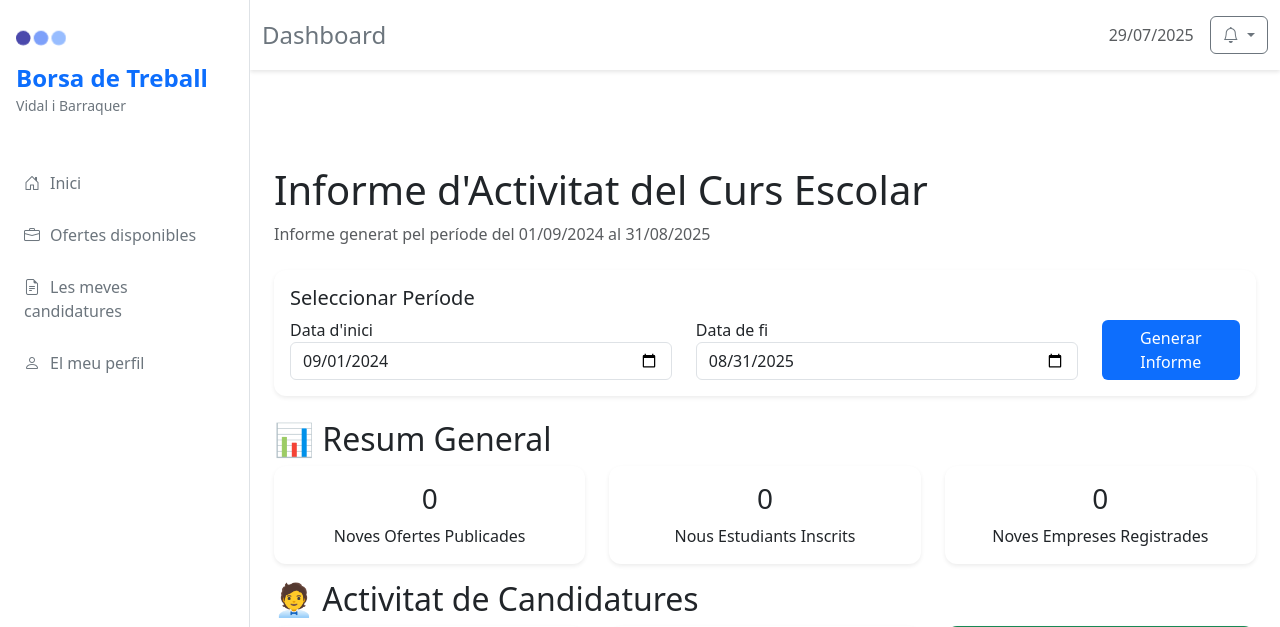
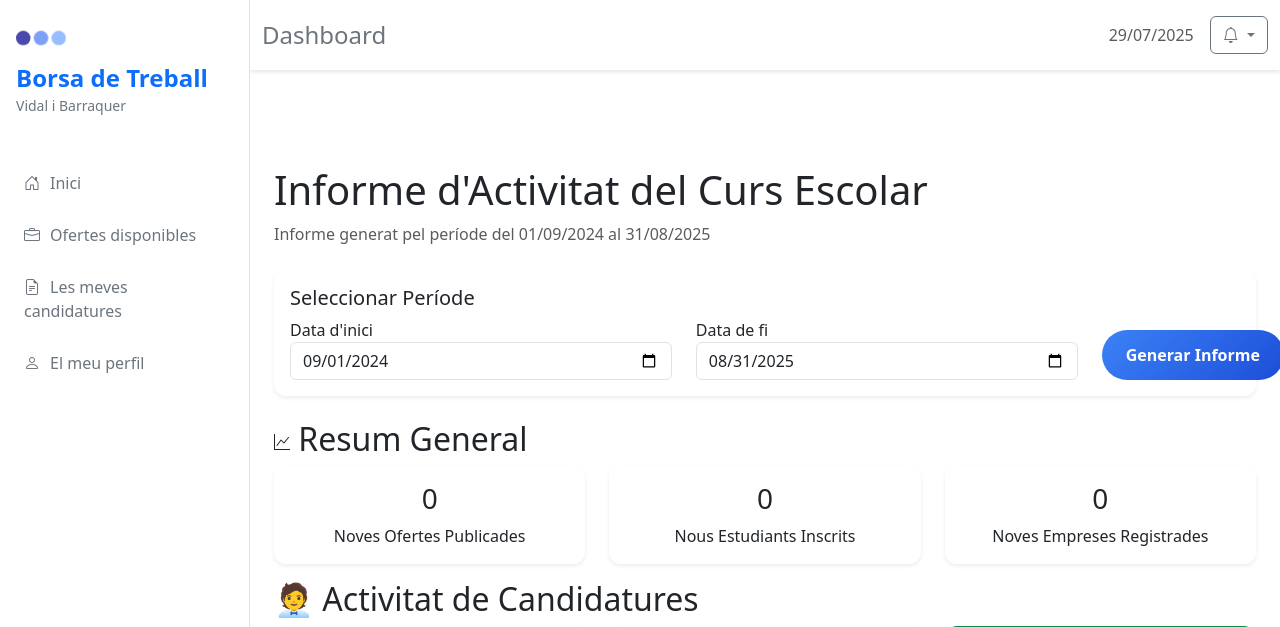
Before and after one commit to rcervera/borsa_treball_django_google, a Django app: page /informes/curs/ in a window 1280 px wide. Shown: the top 627 px of the page. Run offline with Django 5.2, Linux system fonts and the light colour scheme; the visitor is signed in with stand-in values (Sample User, id 1); data comes from the database, SQL or seed files in the repository; data that the repository does not hold is empty; some libraries are stand-ins or nearby versions.

Commit message:
informes feature

```diff
--- a/borsa_treball/templates/borsa_treball/informes/informe_curs.html
+++ b/borsa_treball/templates/borsa_treball/informes/informe_curs.html
@@ -17,14 +17,20 @@
                         <input type="date" id="end_date" name="end_date" class="form-control" value="{{ end_date|date:'Y-m-d' }}">
                     </div>
                     <div class="col-md-2">
-                        <button type="submit" class="btn btn-primary w-100">Generar Informe</button>
+                        <button type="submit" class="principal-btn">Generar Informe</button>
                     </div>
                 </div>
             </form>
         </div>
     </div>
 
-    <h2>📊 Resum General</h2>
+    <h2>
+
+        <svg xmlns="http://www.w3.org/2000/svg" width="16" height="16" fill="currentColor" class="bi bi-graph-up" viewBox="0 0 16 16">
+            <path fill-rule="evenodd" d="M0 0h1v15h15v1H0zm14.817 3.113a.5.5 0 0 1 .07.704l-4.5 5.5a.5.5 0 0 1-.74.037L7.06 6.767l-3.656 5.027a.5.5 0 0 1-.808-.588l4-5.5a.5.5 0 0 1 .758-.06l2.609 2.61 4.15-5.073a.5.5 0 0 1 .704-.07"/>
+        </svg>
+        Resum General
+    </h2>
     <div class="row">
         <div class="col-md-4 mb-3">
             <div class="card text-center">
```
